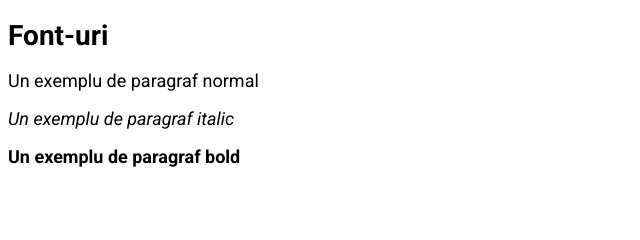
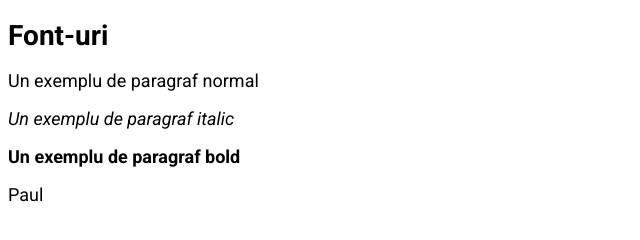
Before and after one commit to NorbertLovasz/sedinta4, a plain HTML site: page index.html in a window 1280 px wide. Shown: the full height of the page, 0-640 px from the left. Drawn offline with Linux system fonts and the light colour scheme.

Commit message:
Update index.html

```diff
--- a/index.html
+++ b/index.html
@@ -20,5 +20,6 @@
     <p>Un exemplu de paragraf normal</p>
     <p><em>Un exemplu de paragraf italic</em></p>
     <p><strong>Un exemplu de paragraf bold</strong></p>
+    <p>Paul</p>
 </body>
 </html>
```
